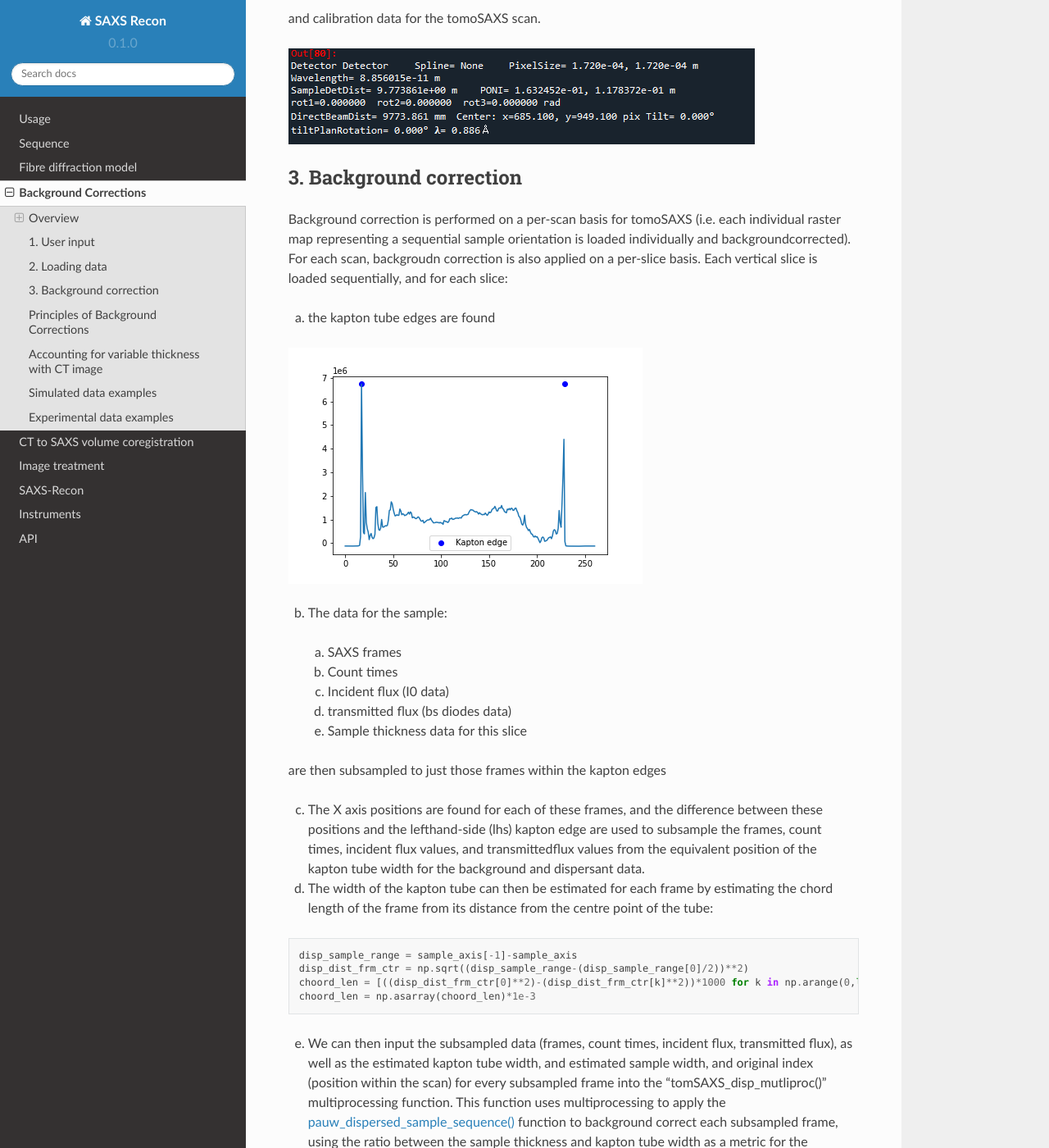
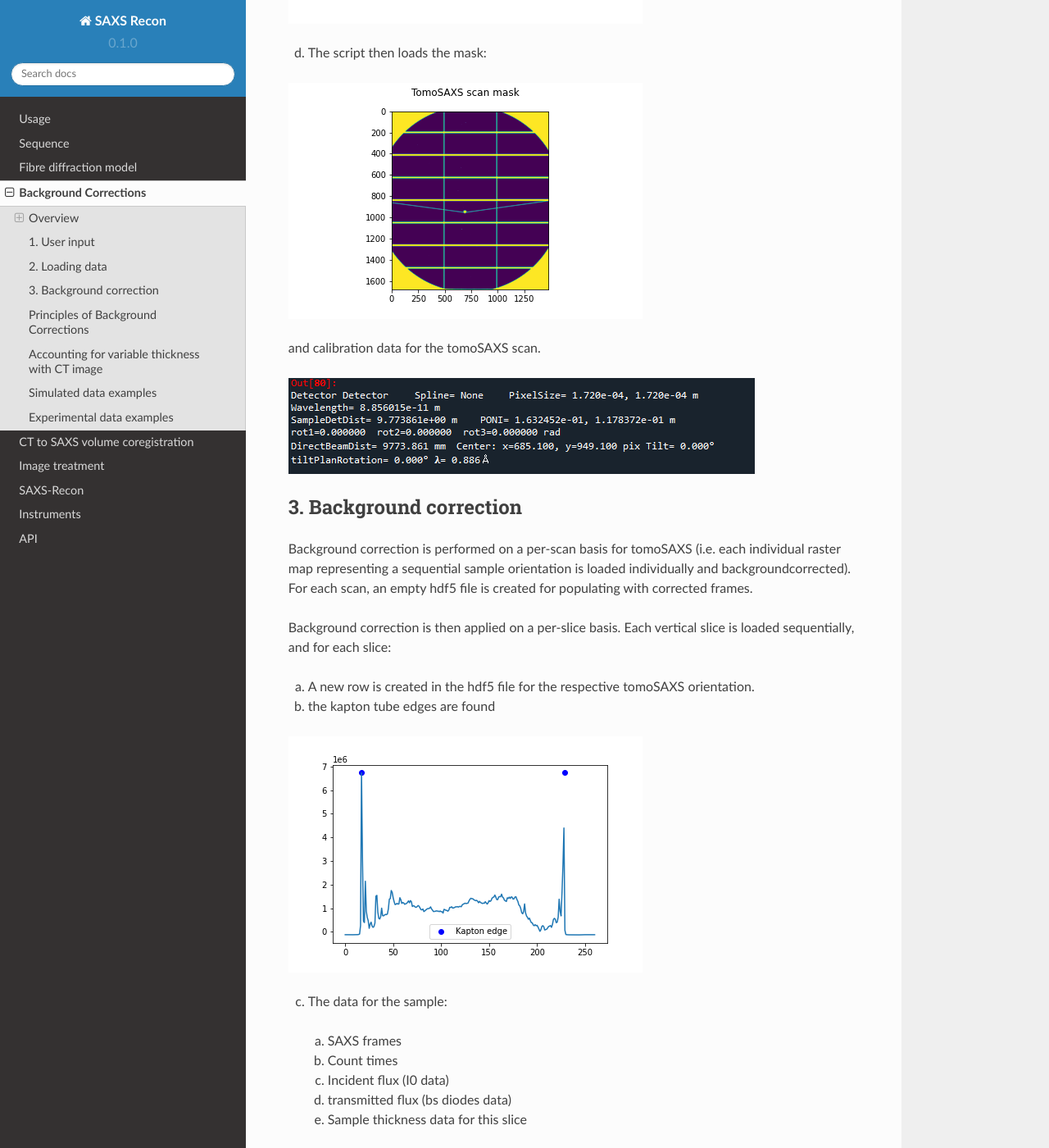
Before and after one commit to himadri111/saxs-docs-tutorial, a Sphinx documentation site: the page built from docs/source/bgrcorr.rst, in a window 1280 px wide and 1400 px high, scrolled down 8007 px. Shown: the whole window at 82% size. Built offline with Sphinx 7.4.7 and the Read the Docs theme 2.0.0, drawn with Linux system fonts in a browser that asks for light colours; some of the changed text lies outside the part shown.

Commit message:
Update bgrcorr.rst

```diff
--- a/docs/source/bgrcorr.rst
+++ b/docs/source/bgrcorr.rst
@@ -191,6 +191,31 @@
 
 b. Then finds the edges of the kapton tube for both datasets:
 
+.. code-block:: python
+
+  def find_kapton(slice_sums):
+
+  """
+  Function for finding edges of kapton tube in sum SAXS data
+
+  check if the first set of frames is:
+      background - typically minus sum WAXS radiation values
+      kapton - high sum WAXS rad values followed by positive values
+      artefact - high values followed by minus values
+  """
+
+  if len(np.where(slice_sums>np.abs(slice_sums[0])*10)[0])>0:
+      first_x_kapton = np.where(slice_sums>np.abs(slice_sums[0])*10)[0][0]
+  else:
+      if np.min(slice_sums[0:50])>0:
+          first_x_kapton = 0
+      else:
+          first_frame = np.where(slice_sums<0)[0][0]
+          first_x_kapton = np.where(slice_sums[first_frame:-1]>np.abs(slice_sums[first_frame])*10)[0][0]
+
+  return first_x_kapton
+
+
 .. image:: Background_kapton_edges.png
 
 .. image:: Dispersant_kapton_edges.png
@@ -257,13 +282,17 @@
 3. Background correction
 -------------------------
 
-Background correction is performed on a per-scan basis for tomoSAXS (i.e. each individual raster map representing a sequential sample orientation is loaded individually and backgroundcorrected). For each scan, backgroudn correction is also applied on a per-slice basis. Each vertical slice is loaded sequentially, and for each slice:
+Background correction is performed on a per-scan basis for tomoSAXS (i.e. each individual raster map representing a sequential sample orientation is loaded individually and backgroundcorrected). For each scan, an empty hdf5 file is created for populating with corrected frames.
 
-a. the kapton tube edges are found
+Background correction is then applied on a per-slice basis. Each vertical slice is loaded sequentially, and for each slice:
+
+a. A new row is created in the hdf5 file for the respective tomoSAXS orientation.
+
+b. the kapton tube edges are found
 
 .. image:: sample_kapton_edges.png
 
-b. The data for the sample:
+c. The data for the sample:
   a. SAXS frames
   b. Count times
   c. Incident flux (I0 data)
@@ -271,9 +300,9 @@
   e. Sample thickness data for this slice
 are then subsampled to just those frames within the kapton edges
 
-c. The X axis positions are found for each of these frames, and the difference between these positions and the lefthand-side (lhs) kapton edge are used to subsample the frames, count times, incident flux values, and transmittedflux values  from the equivalent position of the kapton tube width for the background and dispersant data.
+d. The X axis positions are found for each of these frames, and the difference between these positions and the lefthand-side (lhs) kapton edge are used to subsample the frames, count times, incident flux values, and transmittedflux values  from the equivalent position of the kapton tube width for the background and dispersant data.
 
-d. The width of the kapton tube can then be estimated for each frame by estimating the chord length of the frame from its distance from the centre point of the tube:
+e. The width of the kapton tube can then be estimated for each frame by estimating the chord length of the frame from its distance from the centre point of the tube:
 
 .. code-block:: python
 
@@ -282,30 +311,18 @@
   choord_len = [((disp_dist_frm_ctr[0]**2)-(disp_dist_frm_ctr[k]**2))*1000 for k in np.arange(0,len(disp_dist_frm_ctr),1)]
   choord_len = np.asarray(choord_len)*1e-3
 
-e. We can then input the subsampled data (frames, count times, incident flux, transmitted flux), as well as the estimated kapton tube width, and estimated sample width, and original index (position within the scan) for every subsampled frame into the "tomSAXS_disp_mutliproc()" multiprocessing function. This function uses multiprocessing to apply the `pauw_dispersed_sample_sequence() <https://github.com/DiamondLightSource/adcorr/blob/main/src/adcorr/sequences/pauw.py>`_ function to background correct each subsampled frame, using the ratio between the sample thickness and kapton tube width as a metric for the displaced volume fraction.
+f. We can then input the subsampled data (frames, count times, incident flux, transmitted flux), as well as the estimated kapton tube width, and estimated sample width, and original index (position within the scan) for every subsampled frame into the "tomSAXS_disp_mutliproc()" multiprocessing function. This function uses multiprocessing to apply the `pauw_dispersed_sample_sequence() <https://github.com/DiamondLightSource/adcorr/blob/main/src/adcorr/sequences/pauw.py>`_ function to background correct each subsampled frame, using the ratio between the sample thickness and kapton tube width as a metric for the displaced volume fraction.
 
-f. For each frame, this function outputs a background corrected frame, and its original index:
+g. For each frame, this function outputs a background corrected frame, and its original index:
 
 .. image:: orig_vs_corr_clipped.png
 
 .. image:: Iq_comp.png
 
+h. The original frames for the entire tomoSAXS slice are then copied, and copies are replaced by the corrected frame for the respective index.
 
+i. The new slice containing corrected frames is then saved into the hdf5 file for corrected data.
 
-
-
-
-e. Input subsampled values for:
-  i.   frame index (index of the subsampled frame within the original tomoSAXS slice)
-  ii.  sample frames (subsampled frames within the kapton tube)
-  iii. background frames (subsampled background frames within the kapton tube)
-  iv.  dispersant frames (subsampled dispersant frames within the kapton tube)
-
-
-.. _gui:
-Loading Data
-
-Summarize folder structure, needed files (including calibration), sample file, water bgr, empty kapton bgr, empty air bgr, input file locations, ...
 
 .. _principles:
 Principles of Background Corrections
```
